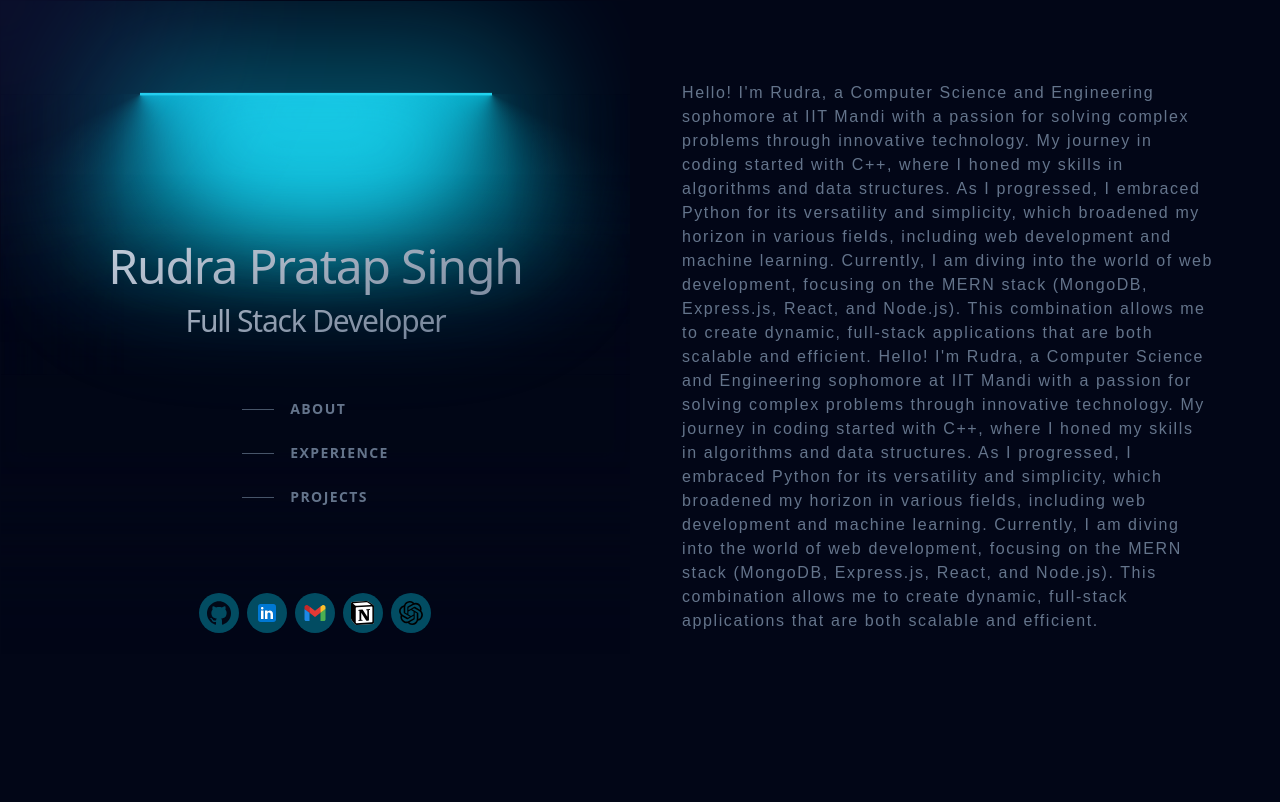
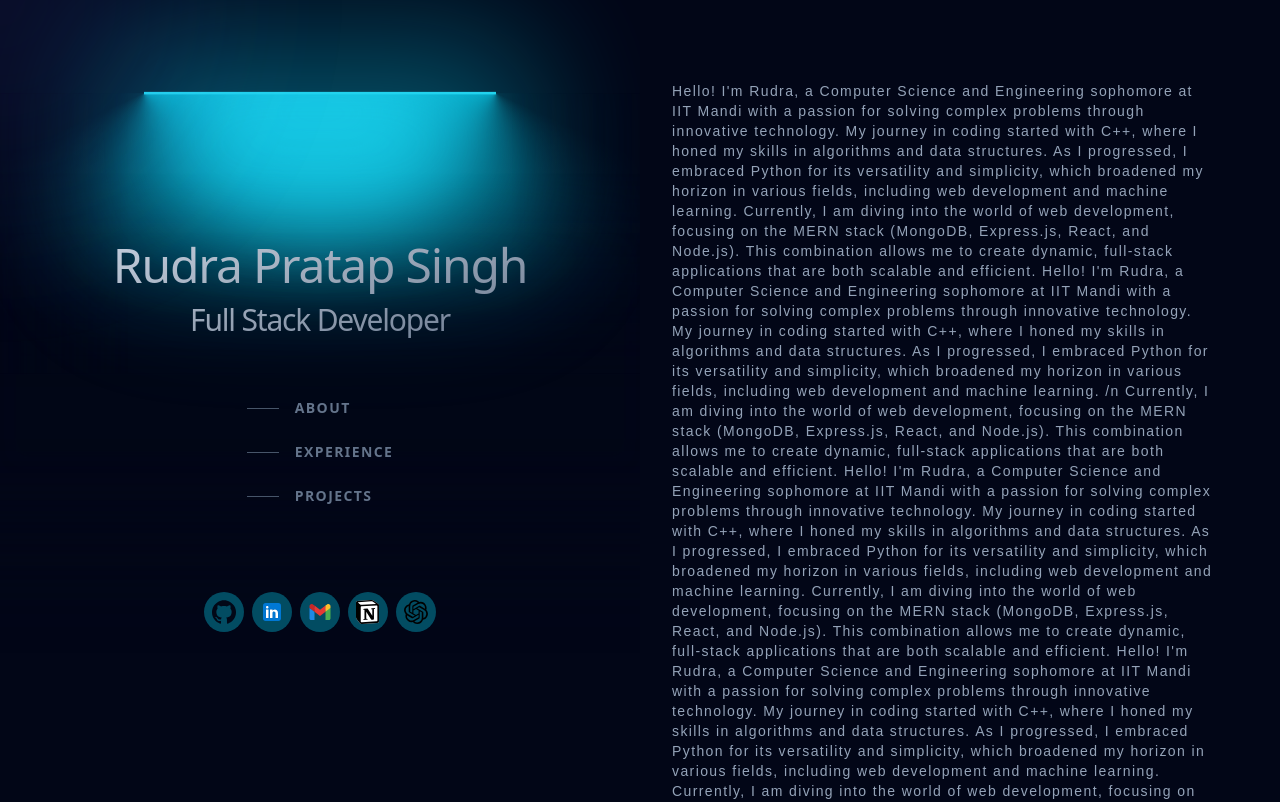
Before and after one commit to rudra-iitm/rudra-iitm.github.io, a React (Vite) app: page /#/ in a window 1280 px wide. Built offline with nearby package versions, Linux system fonts and the light colour scheme.

Commit message:
bio fixed

```diff
--- a/src/components/about.tsx
+++ b/src/components/about.tsx
@@ -1,14 +1,42 @@
 
 const About = ({ className = '' }: { className?: string }) => {
   return (
-    <div className={`text-md font-light tracking-widest text-slate-500 group-hover:text-slate-200 group-focus-visible:text-slate-200 ${className}`} style={{ fontFamily: 'Arial, sans-serif'}}>
+    <div className={`text-sm font-extralight tracking-widest text-slate-400 group-hover:text-slate-200 group-focus-visible:text-slate-200 ${className}`} style={{ fontFamily: 'Arial, sans-serif'}}>
         Hello! I'm Rudra, a Computer Science and Engineering sophomore at IIT Mandi with a passion for solving complex problems through innovative technology. My journey in coding started with C++, where I honed my skills in algorithms and data structures. As I progressed, I embraced Python for its versatility and simplicity, which broadened my horizon in various fields, including web development and machine learning.
 
         Currently, I am diving into the world of web development, focusing on the MERN stack (MongoDB, Express.js, React, and Node.js). This combination allows me to create dynamic, full-stack applications that are both scalable and efficient.
 
                 Hello! I'm Rudra, a Computer Science and Engineering sophomore at IIT Mandi with a passion for solving complex problems through innovative technology. My journey in coding started with C++, where I honed my skills in algorithms and data structures. As I progressed, I embraced Python for its versatility and simplicity, which broadened my horizon in various fields, including web development and machine learning.
 
-        Currently, I am diving into the world of web development, focusing on the MERN stack (MongoDB, Express.js, React, and Node.js). This combination allows me to create dynamic, full-stack applications that are both scalable and efficient.
+        /n Currently, I am diving into the world of web development, focusing on the MERN stack (MongoDB, Express.js, React, and Node.js). This combination allows me to create dynamic, full-stack applications that are both scalable and efficient.
+        Hello! I'm Rudra, a Computer Science and Engineering sophomore at IIT Mandi with a passion for solving complex problems through innovative technology. My journey in coding started with C++, where I honed my skills in algorithms and data structures. As I progressed, I embraced Python for its versatility and simplicity, which broadened my horizon in various fields, including web development and machine learning.
+
+Currently, I am diving into the world of web development, focusing on the MERN stack (MongoDB, Express.js, React, and Node.js). This combination allows me to create dynamic, full-stack applications that are both scalable and efficient.
+
+        Hello! I'm Rudra, a Computer Science and Engineering sophomore at IIT Mandi with a passion for solving complex problems through innovative technology. My journey in coding started with C++, where I honed my skills in algorithms and data structures. As I progressed, I embraced Python for its versatility and simplicity, which broadened my horizon in various fields, including web development and machine learning.
+
+Currently, I am diving into the world of web development, focusing on the MERN stack (MongoDB, Express.js, React, and Node.js). This combination allows me to create dynamic, full-stack applications that are both scalable and efficient.
+Hello! I'm Rudra, a Computer Science and Engineering sophomore at IIT Mandi with a passion for solving complex problems through innovative technology. My journey in coding started with C++, where I honed my skills in algorithms and data structures. As I progressed, I embraced Python for its versatility and simplicity, which broadened my horizon in various fields, including web development and machine learning.
+
+Currently, I am diving into the world of web development, focusing on the MERN stack (MongoDB, Express.js, React, and Node.js). This combination allows me to create dynamic, full-stack applications that are both scalable and efficient.
+
+        Hello! I'm Rudra, a Computer Science and Engineering sophomore at IIT Mandi with a passion for solving complex problems through innovative technology. My journey in coding started with C++, where I honed my skills in algorithms and data structures. As I progressed, I embraced Python for its versatility and simplicity, which broadened my horizon in various fields, including web development and machine learning.
+
+Currently, I am diving into the world of web development, focusing on the MERN stack (MongoDB, Express.js, React, and Node.js). This combination allows me to create dynamic, full-stack applications that are both scalable and efficient.
+Hello! I'm Rudra, a Computer Science and Engineering sophomore at IIT Mandi with a passion for solving complex problems through innovative technology. My journey in coding started with C++, where I honed my skills in algorithms and data structures. As I progressed, I embraced Python for its versatility and simplicity, which broadened my horizon in various fields, including web development and machine learning.
+
+Currently, I am diving into the world of web development, focusing on the MERN stack (MongoDB, Express.js, React, and Node.js). This combination allows me to create dynamic, full-stack applications that are both scalable and efficient.
+
+        Hello! I'm Rudra, a Computer Science and Engineering sophomore at IIT Mandi with a passion for solving complex problems through innovative technology. My journey in coding started with C++, where I honed my skills in algorithms and data structures. As I progressed, I embraced Python for its versatility and simplicity, which broadened my horizon in various fields, including web development and machine learning.
+
+Currently, I am diving into the world of web development, focusing on the MERN stack (MongoDB, Express.js, React, and Node.js). This combination allows me to create dynamic, full-stack applications that are both scalable and efficient.
+Hello! I'm Rudra, a Computer Science and Engineering sophomore at IIT Mandi with a passion for solving complex problems through innovative technology. My journey in coding started with C++, where I honed my skills in algorithms and data structures. As I progressed, I embraced Python for its versatility and simplicity, which broadened my horizon in various fields, including web development and machine learning.
+
+Currently, I am diving into the world of web development, focusing on the MERN stack (MongoDB, Express.js, React, and Node.js). This combination allows me to create dynamic, full-stack applications that are both scalable and efficient.
+
+        Hello! I'm Rudra, a Computer Science and Engineering sophomore at IIT Mandi with a passion for solving complex problems through innovative technology. My journey in coding started with C++, where I honed my skills in algorithms and data structures. As I progressed, I embraced Python for its versatility and simplicity, which broadened my horizon in various fields, including web development and machine learning.
+
+Currently, I am diving into the world of web development, focusing on the MERN stack (MongoDB, Express.js, React, and Node.js). This combination allows me to create dynamic, full-stack applications that are both scalable and efficient.
     </div>
   )
 }
--- a/src/pages/Homepage.tsx
+++ b/src/pages/Homepage.tsx
@@ -3,19 +3,20 @@ import Bio from '@/components/bio';
 import Spotlight, { SpotlightCard } from '@/components/ui/spotlight';
 
 const Homepage = () => {
-
   return (
     <Spotlight>
       <SpotlightCard className='bg-slate-950'>
-        <div className='grid grid-cols-2 gap-5'>
-            <Bio />
-            <div className='bg-slate-950 min-h-lvh min-w-full overflow-y-scroll'>
-                <About className='mt-20 pl-8 pr-16'/>
-            </div>
+        <div className='md:grid md:grid-cols-2 min-h-screen'>
+          <div>
+            <Bio className='md:fixed md:top-0 md:left-0 h-full md:w-1/2 overflow-hidden' />
+          </div>
+          <div className='col-span-1 bg-slate-950 h-screen overflow-y-scroll'>
+            <About className='mt-20 pl-8 pr-16' />
+          </div>
         </div>
-    </SpotlightCard>
+      </SpotlightCard>
     </Spotlight>
-  )
-}
+  );
+};
 
-export default Homepage
+export default Homepage;
```
